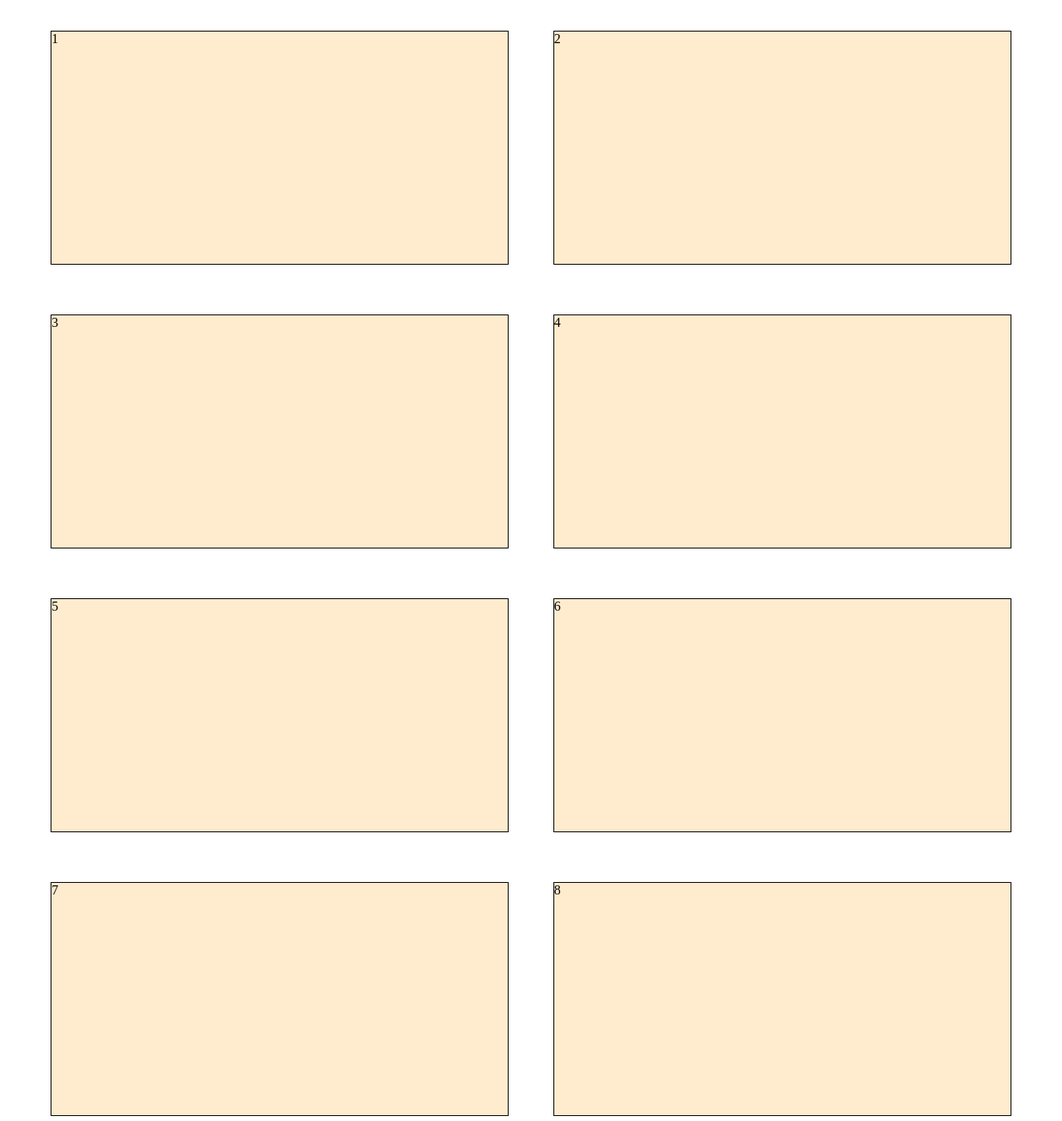
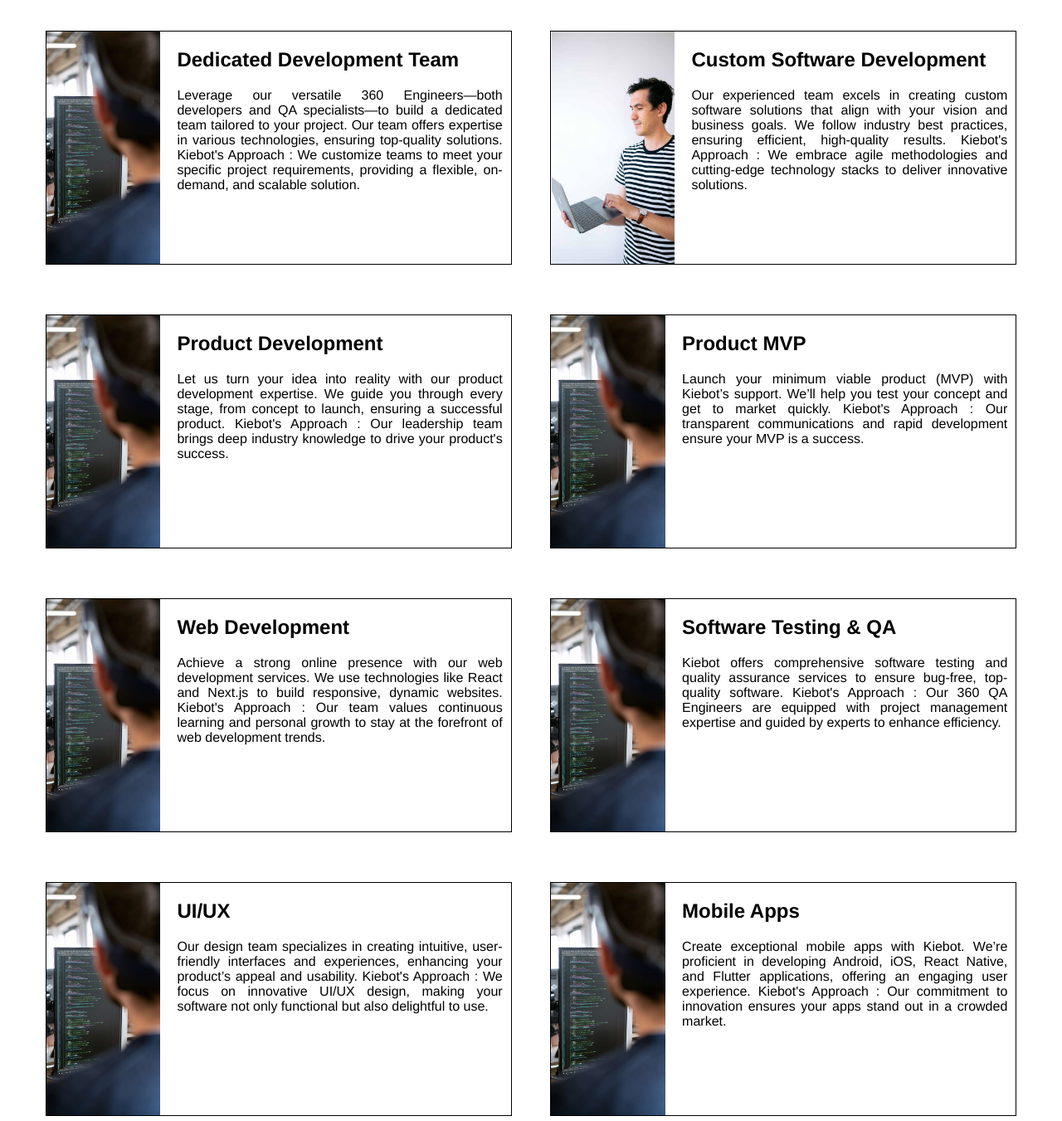
Before and after one commit to shameernedk/kiebot-service-page-assignment, a plain HTML site: page index.html in a window 1280 px wide. Shown: the part 411-1762 px from the top of the page at 83% size. Drawn offline with Linux system fonts and the light colour scheme.

Commit message:
content added

```diff
--- a/index.html
+++ b/index.html
@@ -27,14 +27,89 @@
         </nav>
 
         <div class="main1">
-            <div class="box">1</div>
-            <div class="box">2</div>
-            <div class="box">3</div>
-            <div class="box">4</div>
-            <div class="box">5</div>
-            <div class="box">6</div>
-            <div class="box">7</div>
-            <div class="box">8</div>
+            <div class="box">
+                <div class="image"><img src="images/coding.jpg" alt="photo"></div>
+                <div class="para"><p>
+                    <h2>Dedicated Development Team</h2><p>
+                    Leverage our versatile 360 Engineers—both developers and QA specialists—to build a dedicated team tailored to your project. Our team offers expertise in various technologies, ensuring top-quality solutions.
+                    Kiebot's Approach : We customize teams to meet your specific project requirements, providing a flexible, on-demand, and scalable solution.
+                    </p></div>
+            </div>
+            <div class="box">
+                <div class="image"><img src="images/coding-2.jpg" alt="photo"></div>
+                <div class="para"><p>
+                    <h2>Custom Software Development</h2>
+                    <p>
+
+                        Our experienced team excels in creating custom software solutions that align with your vision and business goals. We follow industry best practices, ensuring efficient, high-quality results.
+                        Kiebot's Approach : We embrace agile methodologies and cutting-edge technology stacks to deliver innovative solutions.
+
+                        </p>
+                   </div>
+            </div>
+            <div class="box">
+                <div class="image"><img src="images/coding.jpg" alt="photo"></div>
+                <div class="para"><p>
+                    <h2>Product Development</h2>
+                    <p>
+
+                        Let us turn your idea into reality with our product development expertise. We guide you through every stage, from concept to launch, ensuring a successful product.
+                        Kiebot's Approach : Our leadership team brings deep industry knowledge to drive your product's success.
+                        </p></div>
+            </div>
+            <div class="box">
+                <div class="image"><img src="images/coding.jpg" alt="photo"></div>
+                <div class="para"><p>
+                    <h2>Product MVP</h2>
+                     <p>
+
+                        Launch your minimum viable product (MVP) with Kiebot’s support. We’ll help you test your concept and get to market quickly.
+                        Kiebot's Approach : Our transparent communications and rapid development ensure your MVP is a success.
+                        </p>
+                    </div>
+            </div>
+            <div class="box">
+                <div class="image"><img src="images/coding.jpg" alt="photo"></div>
+                <div class="para"><p>
+                    <h2>Web Development</h2>
+                   <p>
+
+                    Achieve a strong online presence with our web development services. We use technologies like React and Next.js to build responsive, dynamic websites.
+                    Kiebot's Approach : Our team values continuous learning and personal growth to stay at the forefront of web development trends.
+                    </p></div>
+            </div>
+            <div class="box">
+                <div class="image"><img src="images/coding.jpg" alt="photo"></div>
+                <div class="para"><p>
+                    <h2>Software Testing & QA</h2>
+                   <p>
+
+                    Kiebot offers comprehensive software testing and quality assurance services to ensure bug-free, top-quality software.
+                    Kiebot's Approach : Our 360 QA Engineers are equipped with project management expertise and guided by experts to enhance efficiency.
+                    </p></div>
+            </div>
+            <div class="box">
+                <div class="image"><img src="images/coding.jpg" alt="photo"></div>
+                <div class="para"><p>
+                    <h2>
+                        UI/UX
+                        </h2>
+                   <p>
+
+                    Our design team specializes in creating intuitive, user-friendly interfaces and experiences, enhancing your product’s appeal and usability.
+                    Kiebot's Approach : We focus on innovative UI/UX design, making your software not only functional but also delightful to use.
+                    </p></div>
+            </div>
+            <div class="box">
+                <div class="image"><img src="images/coding.jpg" alt="photo"></div>
+                <div class="para"><p>
+                    <h2>Mobile Apps</h2>
+                   <p>
+
+                    Create exceptional mobile apps with Kiebot. We’re proficient in developing Android, iOS, React Native, and Flutter applications, offering an engaging user experience.
+                    Kiebot's Approach : Our commitment to innovation ensures your apps stand out in a crowded market.
+                    </p></div>
+            </div>
         </div>
         <div class="main2">3Lorem Ipsum is simply dummy text of the printing and typesetting industry. Lorem Ipsum has been the industry's standard dummy text ever since the 1500s, when an unknown printer took a galley of type and scrambled it to make a type specimen book. It has survived not only five centuries, but also the leap into electronic typesetting, remaining essentially unchanged. It was popularised in the 1960s with the release of Letraset sheets containing Lorem Ipsum passages, and more recently with desktop publishing software like Aldus PageMaker including versions of Lorem Ipsum.
             Lorem Ipsum is simply dummy text of the printing and typesetting industry. Lorem Ipsum has been the industry's standard dummy text ever since the 1500s, when an unknown printer took a galley of type and scrambled it to make a type specimen book. It has survived not only five centuries, but also the leap into electronic typesetting, remaining essentially unchanged. It was popularised in the 1960s with the release of Letraset sheets containing Lorem Ipsum passages, and more recently with desktop publishing software like Aldus PageMaker including versions of Lorem Ipsum.
--- a/styles.css
+++ b/styles.css
@@ -73,13 +73,21 @@
 
 }
 .container .main1 .box {
-    background-color: blanchedalmond;
+    display: grid;
+    grid-template-columns: 1fr 3fr;
     width: 550px;
     height: 280px;
     margin-bottom: 60px;
     border: 1px solid black;
+    grid-gap: 20px;
+    font-family: 'Franklin Gothic Medium', 'Arial Narrow', Arial, sans-serif;
+    text-align: justify;
+    padding-right: 10px;
 }
-
+.container .main1 .box img {
+    height: 280px;
+    object-fit: cover;
+}
 
 
 .container .main2 {
```
Also changed, not shown: images/coding-2.jpg (added), images/coding-3.jpg (added), images/coding-4.jpg (added), images/coding.jpg (added).
